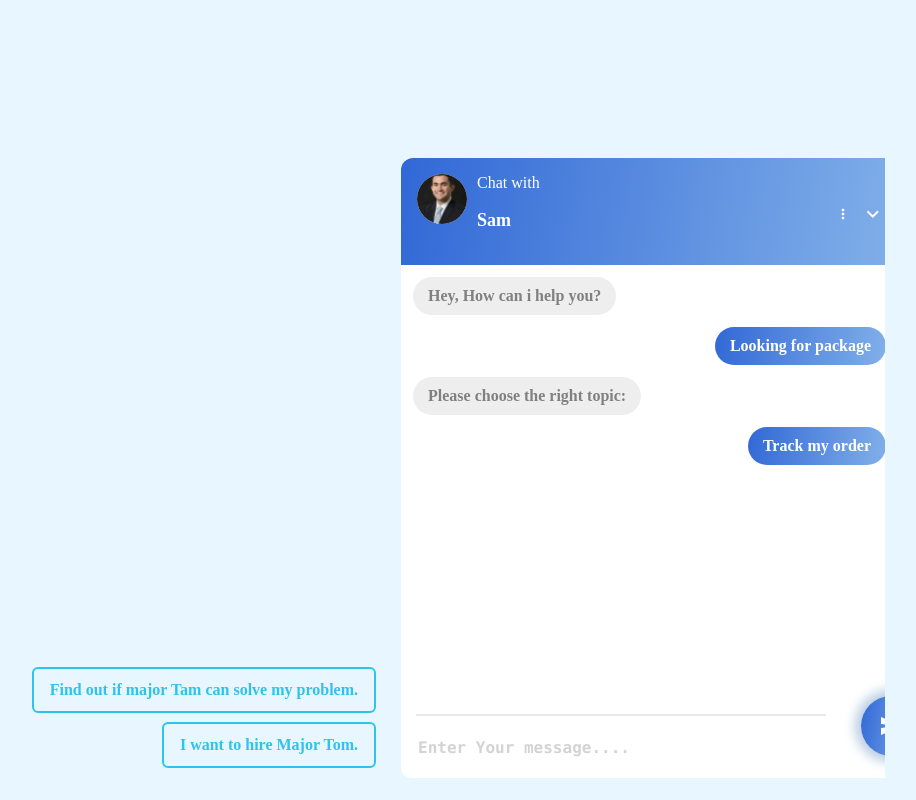
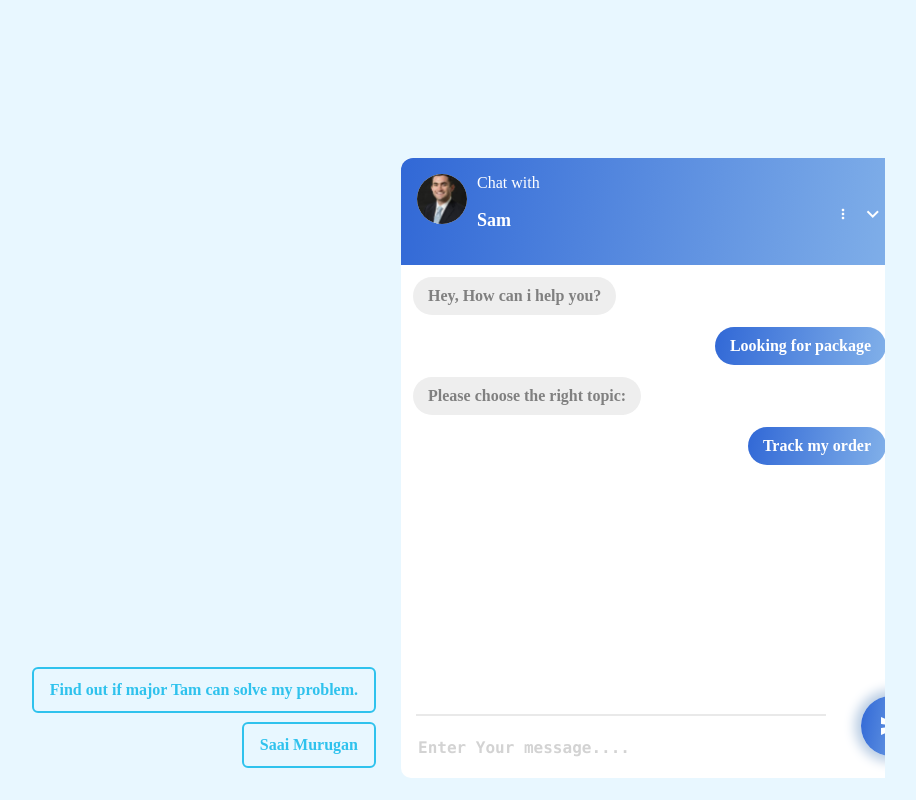
Before and after one commit to PrasadCorp/JenkinsTest, a plain HTML site: page index.html in a window 1280 px wide. Shown: the whole page, without its empty margins (267-1183 px from the left). Drawn offline with Linux system fonts and the light colour scheme.

Commit message:
Update index.html

```diff
--- a/index.html
+++ b/index.html
@@ -161,7 +161,7 @@
         <p class="recommendation-text">
           Find out if major Tam can solve my problem.
         </p>
-        <p class="recommendation-text">I want to hire Major Tom.</p>
+        <p class="recommendation-text">Saai Murugan</p>
       </div>
       <div class="chat-wrapper">
         <header class="profile-wrapper">
```
